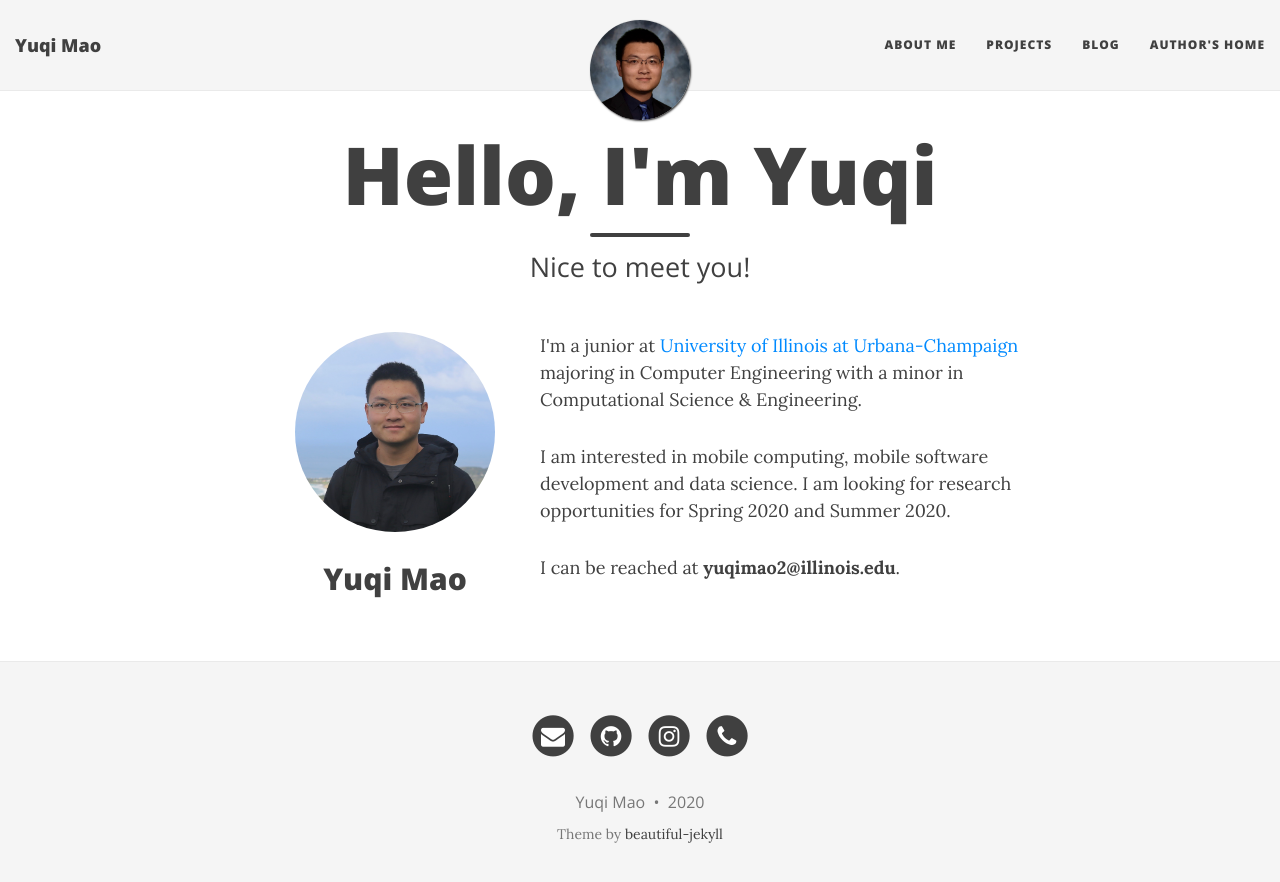
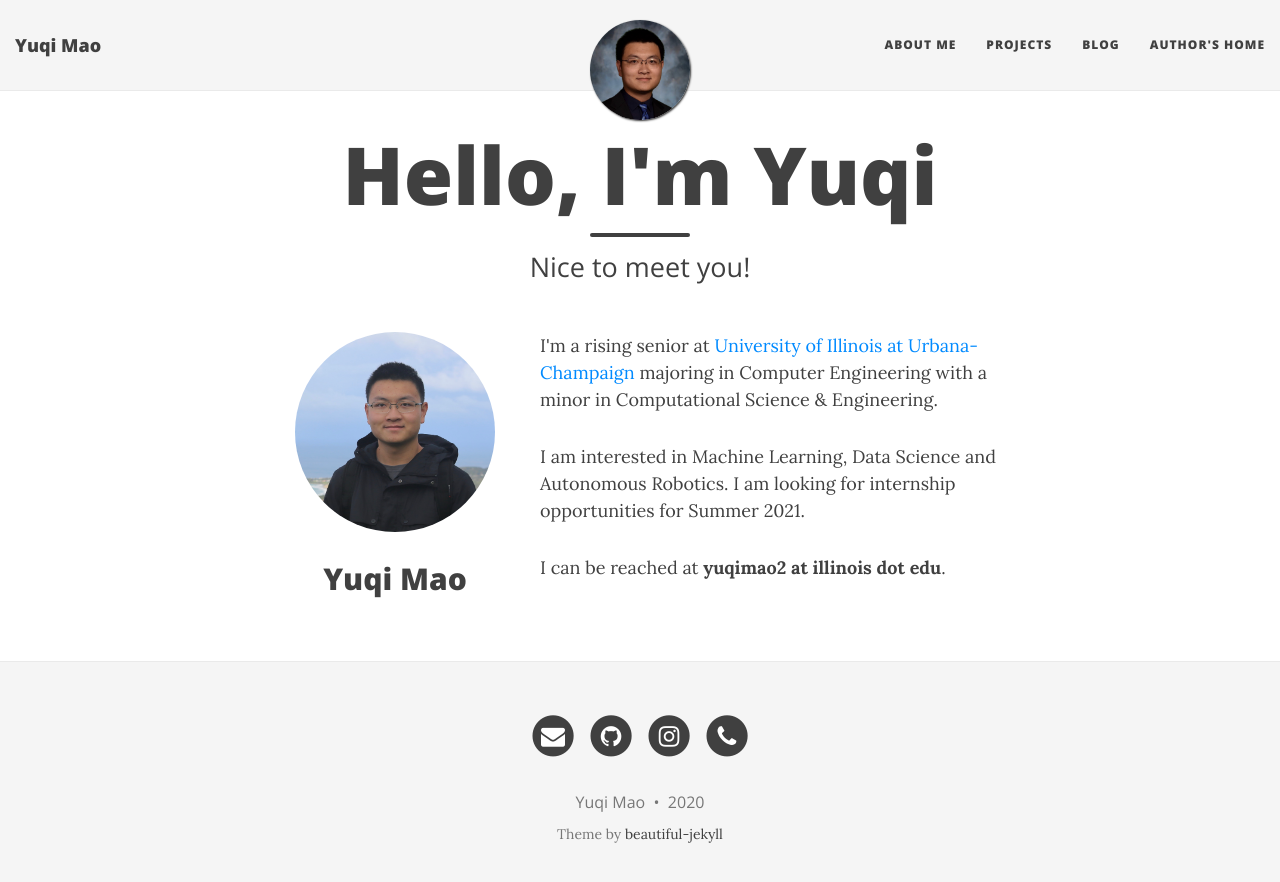
Before and after one commit to yqmao17/yqmao17.github.io, a Jekyll site: the page built from index.html, in a window 1280 px wide. Shown: the top 882 px of the page. Built offline with Jekyll 4.4.1, drawn with Linux system fonts in a browser that asks for light colours; nearby versions of some CDN libraries; the list of posts is cut into pages by our own code.

```diff
--- a/index.html
+++ b/index.html
@@ -83,13 +83,13 @@ use-site-title: true
   </div>
   <div class="col-md-8">
     <p>
-        I'm a junior at <a href="https://www.illinois.edu">University of Illinois at Urbana-Champaign</a> majoring in Computer Engineering with a minor in Computational Science & Engineering.
+        I'm a rising senior at <a href="https://www.illinois.edu">University of Illinois at Urbana-Champaign</a> majoring in Computer Engineering with a minor in Computational Science & Engineering.
     </p>
     <p>
-        I am interested in mobile computing, mobile software development and data science. I am looking for research opportunities for Spring 2020 and Summer 2020.
+        I am interested in Machine Learning, Data Science and Autonomous Robotics. I am looking for internship opportunities for Summer 2021.
     </p>
     <p>
-    I can be reached at <b>yuqimao2@illinois.edu</b>.
+    I can be reached at <b>yuqimao2 at illinois dot edu</b>.
     </p>
   </div>
 
```
Also changed, not shown: aboutme.md (+1 -3 lines).
